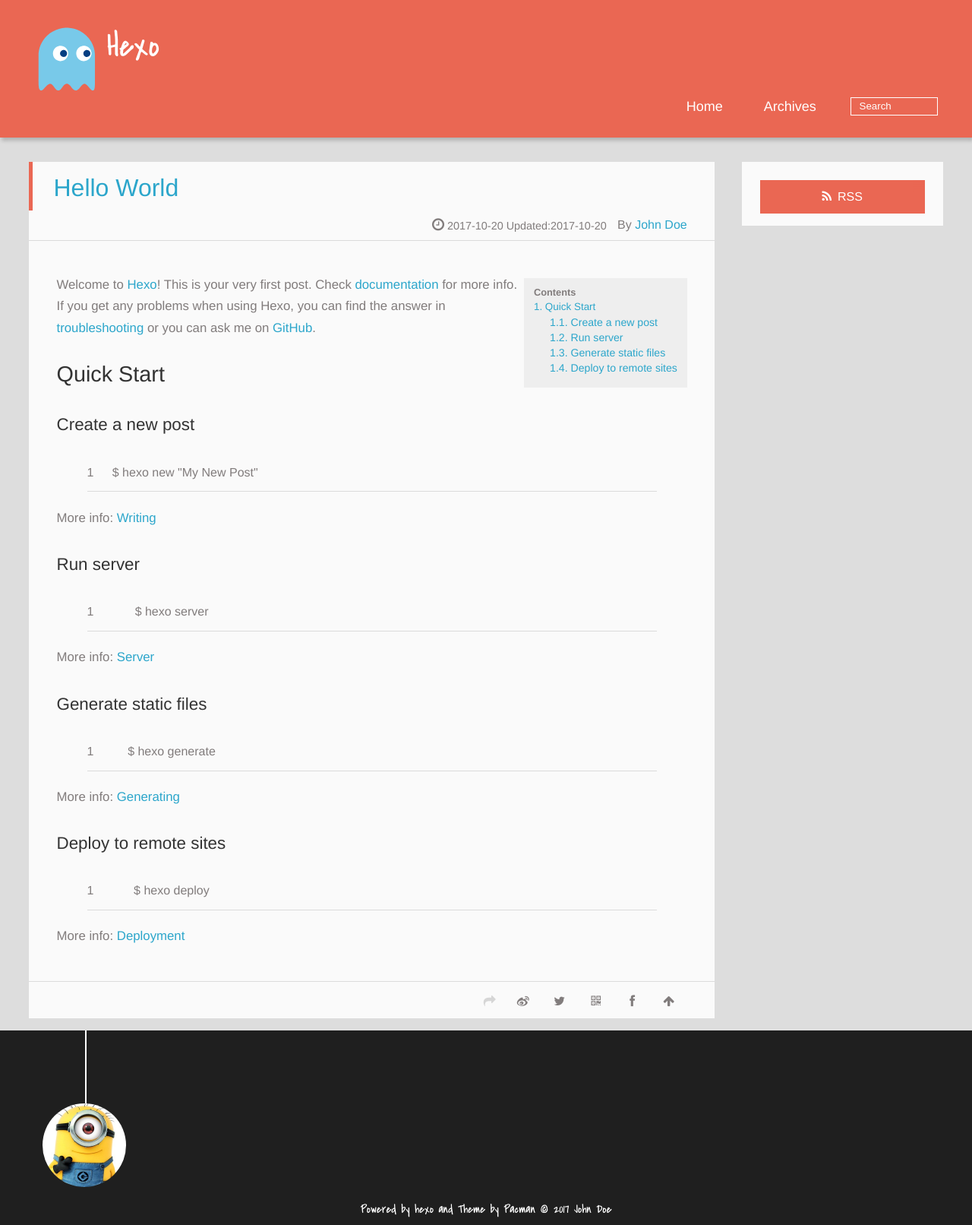
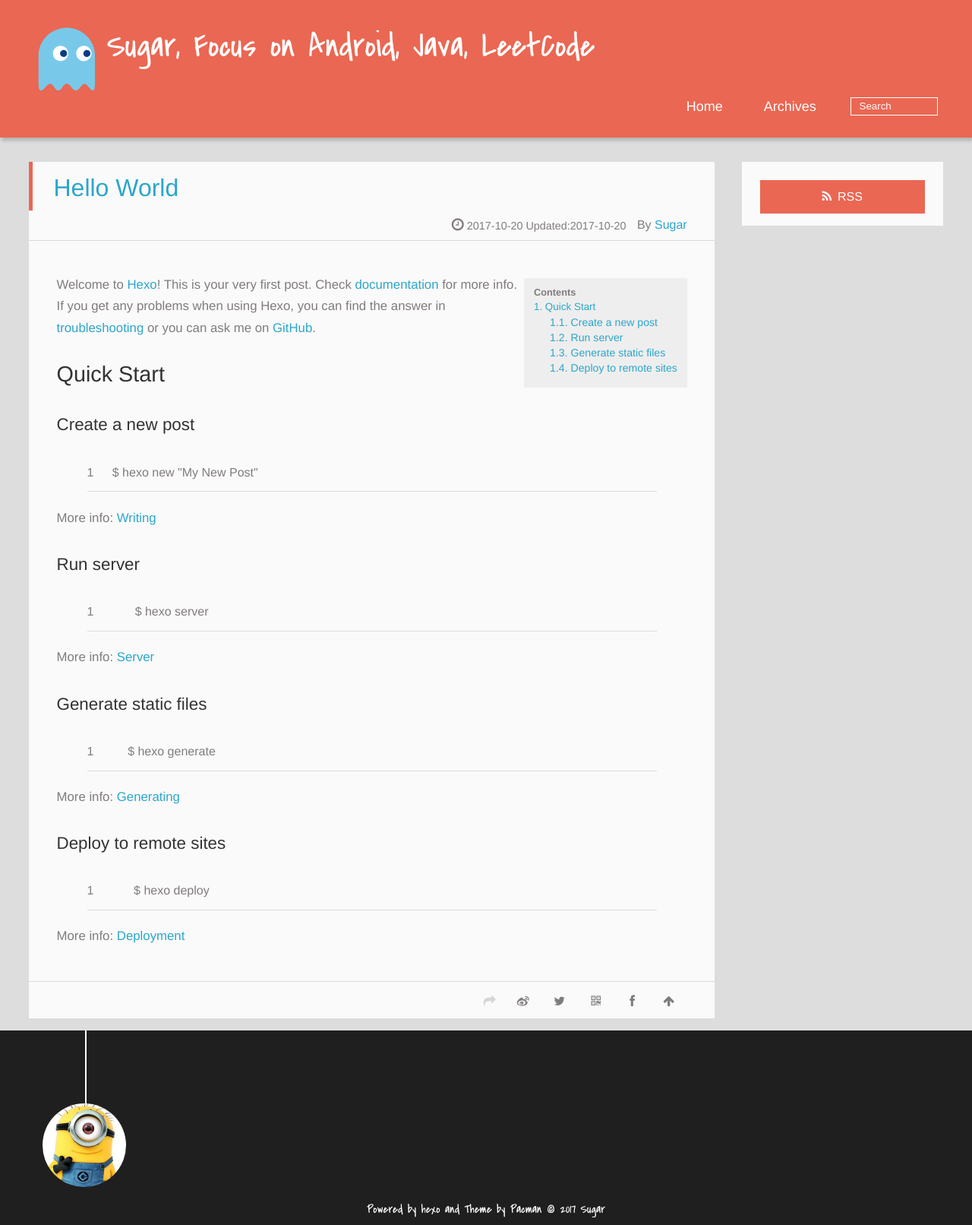
Before and after one commit to sugarac/sugarac.github.io, a plain HTML site: page 2017/10/20/hello-world/index.html in a window 1280 px wide. Shown: the whole page at 76% size. Drawn offline with Linux system fonts and the light colour scheme; files whose address does not match are found by name.

Commit message:
Site updated: 2017-10-20 20:33:00

```diff
--- a/2017/10/20/hello-world/index.html
+++ b/2017/10/20/hello-world/index.html
@@ -4,10 +4,10 @@
 <head>
   <meta charset="UTF-8">
 
-    <title>Hello World | Hexo</title>
+    <title>Hello World | Sugar, Focus on Android, Java, LeetCode</title>
     <meta name="viewport" content="width=device-width, initial-scale=1, maximum-scale=3, minimum-scale=1">
 
-    <meta name="author" content="John Doe">
+    <meta name="author" content="Sugar">
 
     <meta name="description" content="Welcome to Hexo! This is your very first post. Check documentation for more info. If you get any problems when using Hexo, you can find the answer in ">
 
@@ -29,11 +29,11 @@
       <div>
 
 			<div id="imglogo">
-				<a href="/"><img src="/img/logo.svg" alt="Hexo" title="Hexo"/></a>
+				<a href="/"><img src="/img/logo.svg" alt="Sugar, Focus on Android, Java, LeetCode" title="Sugar, Focus on Android, Java, LeetCode"/></a>
 			</div>
 
 			<div id="textlogo">
-				<h1 class="site-name"><a href="/" title="Hexo">Hexo</a></h1>
+				<h1 class="site-name"><a href="/" title="Sugar, Focus on Android, Java, LeetCode">Sugar, Focus on Android, Java, LeetCode</a></h1>
 				<h2 class="blog-motto"></h2>
 			</div>
 			<div class="navbar"><a class="navbutton navmobile" href="#" title="Menu">
@@ -69,7 +69,7 @@
   </h1>
   <p class="article-author">By
 
-      <a href="http://yoursite.com" title="John Doe">John Doe</a>
+      <a href="http://yoursite.com" title="Sugar">Sugar</a>
     </p>
   <p class="article-time">
     <time datetime="2017-10-21T01:08:27.293Z" itemprop="datePublished">2017-10-20</time>
@@ -103,7 +103,7 @@
 
 <div class="article-share" id="share">
 
-  <div data-url="http://yoursite.com/2017/10/20/hello-world/" data-title="Hello World | Hexo" data-tsina="" class="share clearfix">
+  <div data-url="http://yoursite.com/2017/10/20/hello-world/" data-title="Hello World | Sugar, Focus on Android, Java, LeetCode" data-tsina="" class="share clearfix">
   </div>
 
 </div>
@@ -151,7 +151,7 @@
 	</div>
 		<p class="copyright">Powered by <a href="http://hexo.io" target="_blank" title="hexo">hexo</a> and Theme by <a href="https://github.com/A-limon/pacman" target="_blank" title="Pacman">Pacman</a> © 2017
 
-		<a href="http://yoursite.com" target="_blank" title="John Doe">John Doe</a>
+		<a href="http://yoursite.com" target="_blank" title="Sugar">Sugar</a>
 
 		</p>
 </div>
```
Also changed, not shown: archives/2017/10/index.html (+5 -5 lines), archives/2017/index.html (+5 -5 lines), archives/index.html (+5 -5 lines), index.html (+5 -5 lines).
